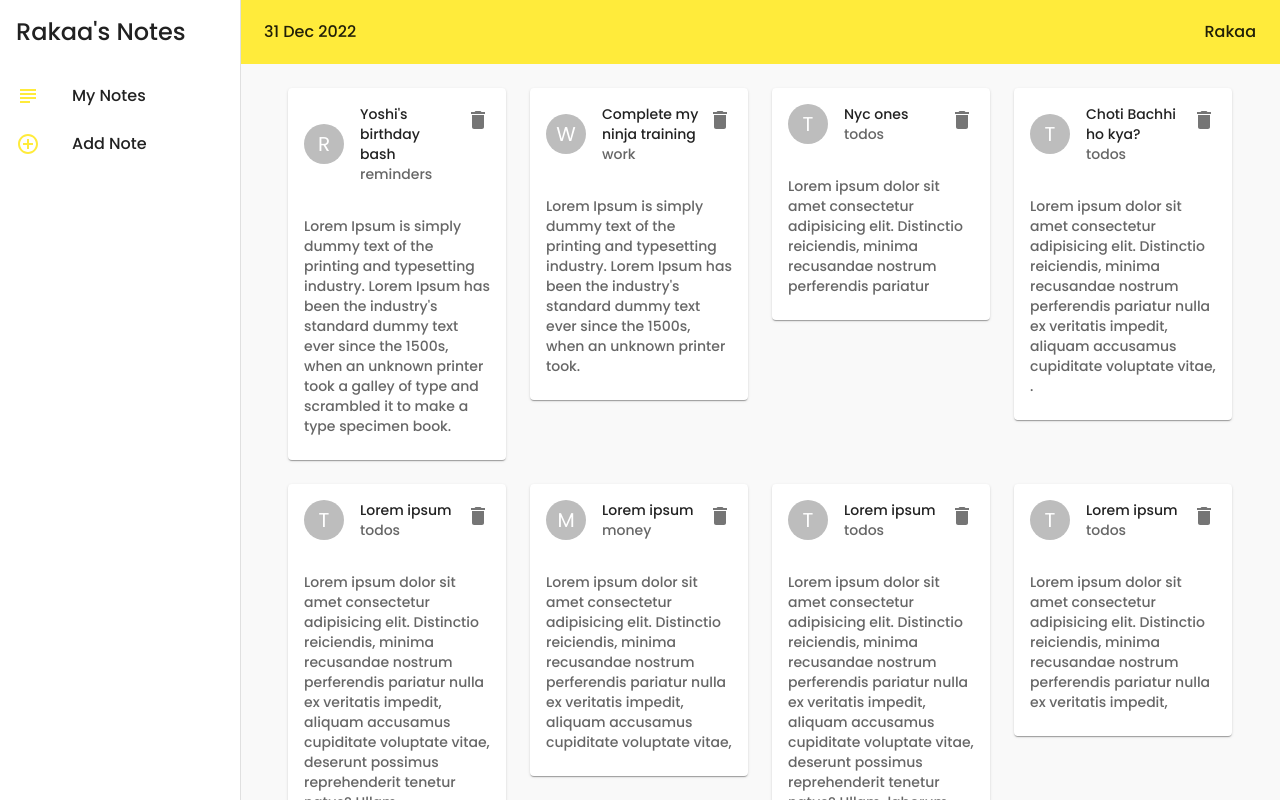
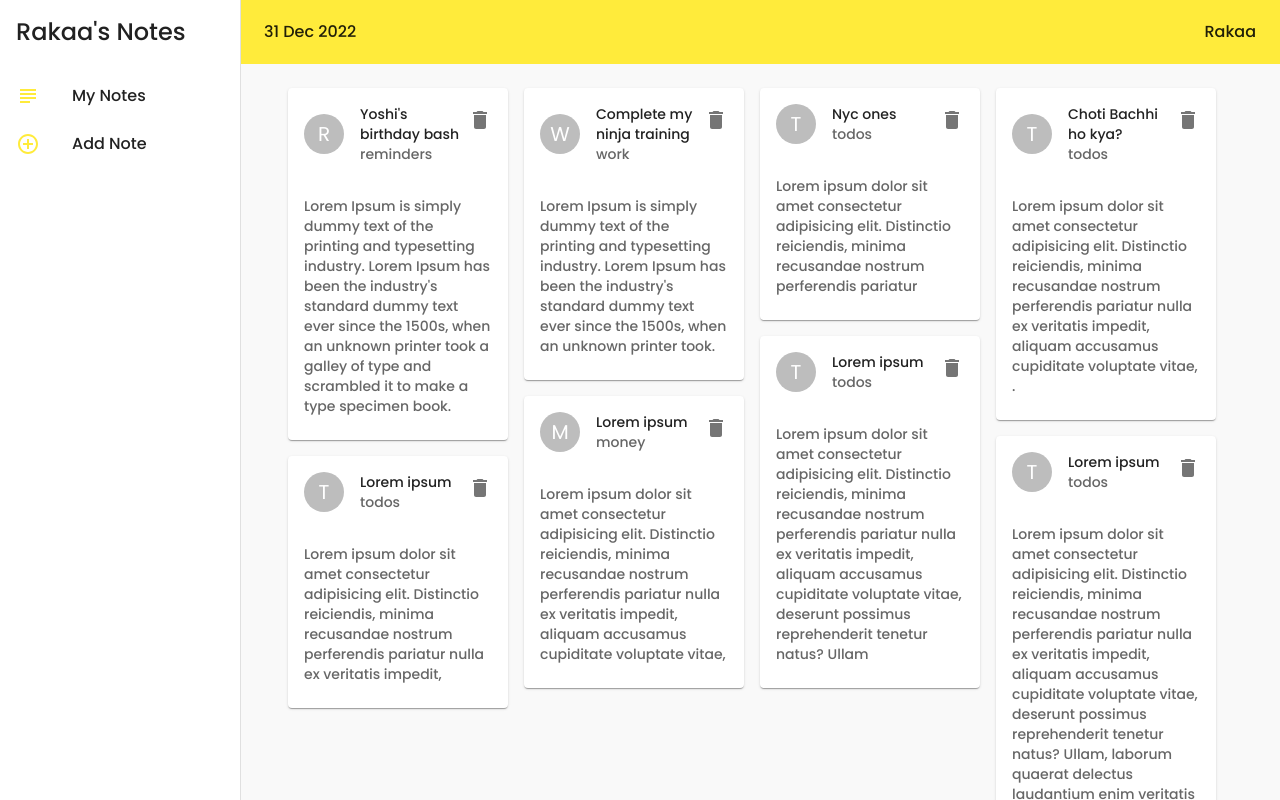
Before and after one commit to Raj-Thombare/MaterialUI, a React (Create React App) app: page /notes in a window 1280 px wide. Shown: the top 800 px of the page. Built offline with nearby package versions, Linux system fonts and the light colour scheme; data requests are answered from the project's data file.

Commit message:
style: add masonry layout

```diff
--- a/src/pages/Notes.jsx
+++ b/src/pages/Notes.jsx
@@ -1,5 +1,6 @@
 import React, { useEffect, useState } from "react";
-import { Grid, Paper, Container } from "@mui/material";
+import { Grid, Container } from "@mui/material";
+import Masonry from "@mui/lab/Masonry";
 import CardNotes from "../components/CardNotes";
 
 const Notes = () => {
@@ -22,13 +23,13 @@ const Notes = () => {
 
   return (
     <Container>
-      <Grid container spacing={3}>
+      <Masonry columns={4} spacing={2}>
         {notes.map((note) => (
-          <Grid item key={note.id} xs={12} md={6} lg={3}>
+          <div>
             <CardNotes note={note} onDelete={deleteNoteHandler} />
-          </Grid>
+          </div>
         ))}
-      </Grid>
+      </Masonry>
     </Container>
   );
 };
```
